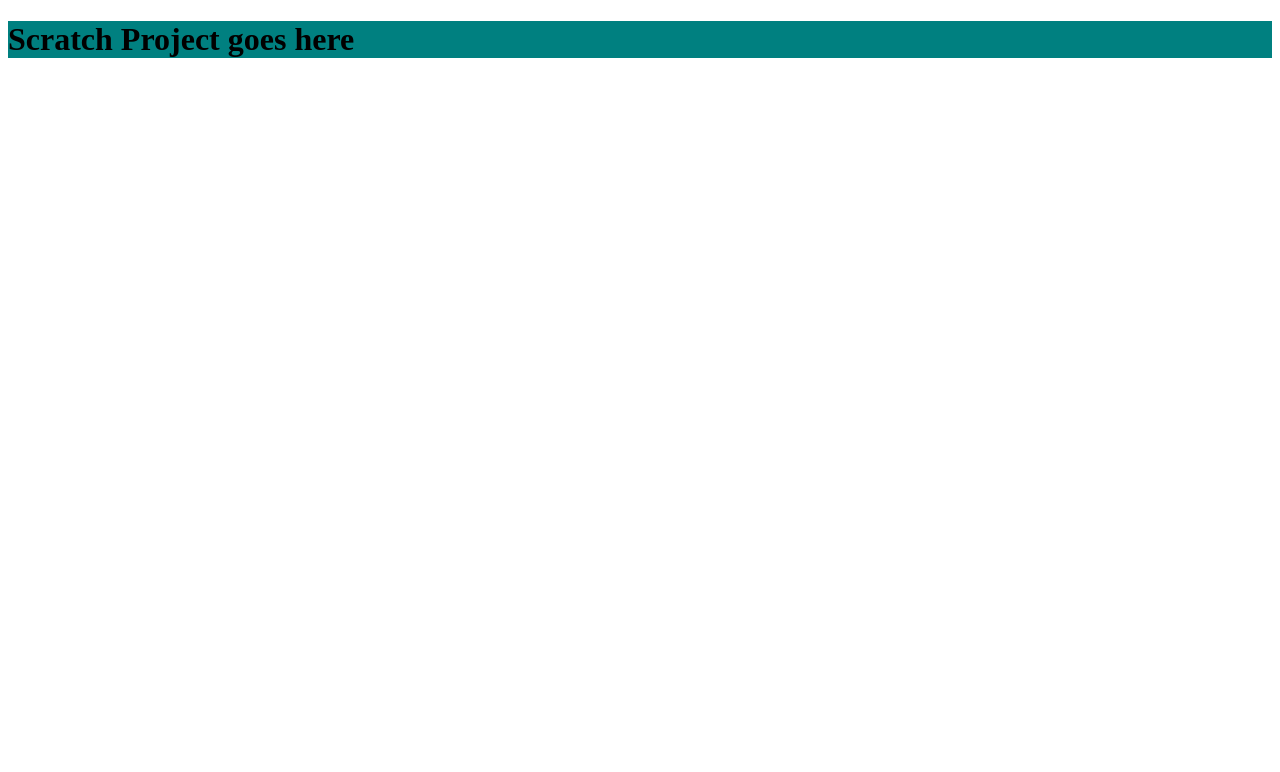
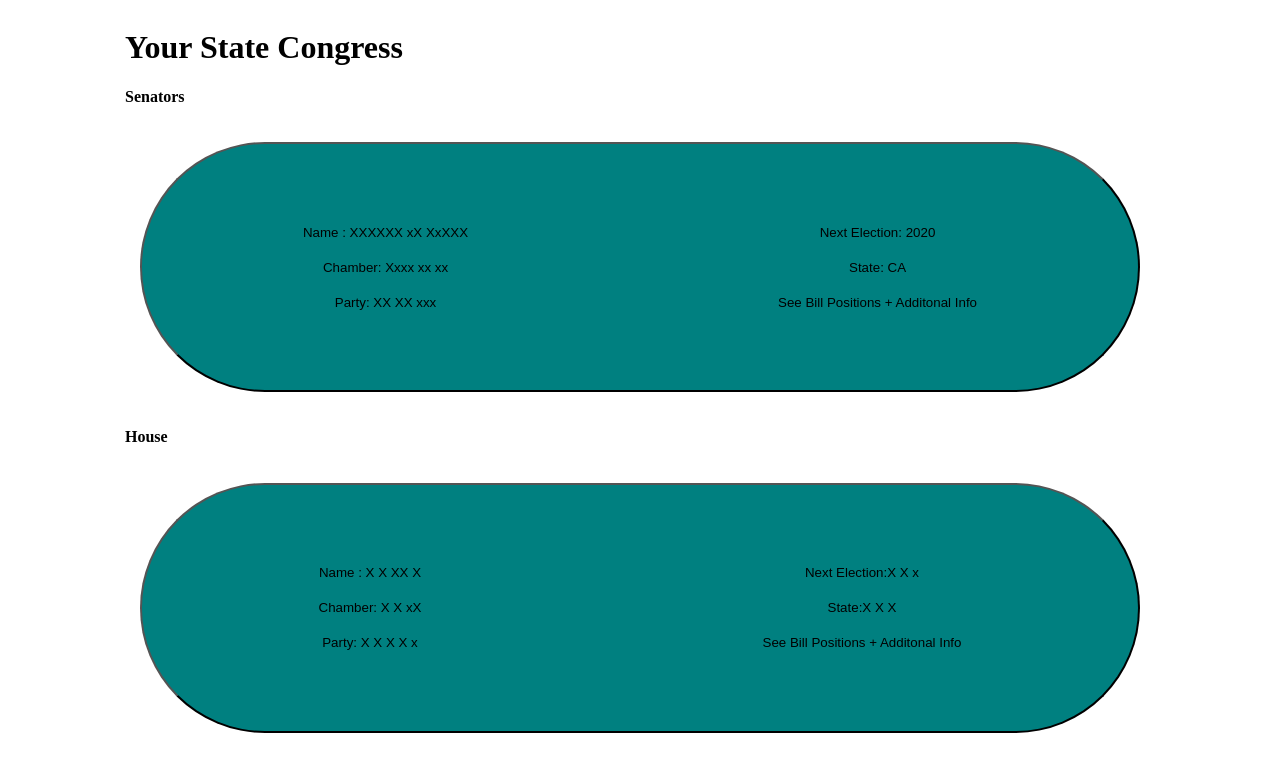
Before and after one commit to Intelligent-Voter/intelligent-voter, a React app: page /#/home in a window 1280 px wide. Built offline with nearby package versions, Linux system fonts and the light colour scheme.

Commit message:
homePage

```diff
--- a/client/App.js
+++ b/client/App.js
@@ -1,12 +1,20 @@
 import React, {Fragment} from "react"
-import ReactDOM from "react-dom"
+
+import MainPage from "./components/MainPage"
+import Individual from "./components/Individual"
+import {Route, Redirect, Switch} from "react-router-dom"
 
 function App(){
+
     return(
-    <Fragment>
-        <h1>Scratch Project goes here</h1>
-    </Fragment>
-    );
+        <React.Fragment>
+        <Switch>
+            <Route path ="/home" component={MainPage}></Route>
+            <Route path ="/individual" component = {Individual}></Route>
+            <Redirect from="/" exact to="/home"></Redirect>
+        </Switch>
+        </React.Fragment>
+    )
 }
 
 export default App;
--- /dev/null
+++ b/client/components/Individual.js
@@ -0,0 +1,40 @@
+import React, {Fragment} from "react"
+import ReactDOM from "react-dom"
+
+function Individual(){
+    return(
+    <Fragment>
+
+        <div className = "mainIndividual">
+            <h1>Name of the Individual</h1>
+            <div className = "billPosition">
+                <div className= "billFirstSection">
+                <div className= "indBillInfo">Bill Title:</div>
+                <div>Latest Action:</div>
+                <div>Description:</div>
+                <div>Postion:</div>
+                <div>Total Votes for this Bill:</div>
+                <div>Yes:</div>
+                <div>No:</div>
+                <div>Not Voting:</div>
+                </div>
+                <div>
+                <div>To authorize appropriations and to appropriate amounts for the Veterans Choice Program of the Department of Veterans Affairs, to improve hiring authorities of the Department, to authorize major medical facility leases, and for other purposes.</div>
+                <div>Became Public Law No: 115-46.</div>
+                <div>Department of Veterans Affairs Bonus Transparency Act</div>
+                <div>Yes</div>
+                <div>414</div>
+                <div>0</div>
+                <div>19</div>
+                </div>
+            </div>
+
+        </div>
+
+
+
+    </Fragment>
+    );
+}
+
+export default Individual;
--- /dev/null
+++ b/client/components/MainPage.js
@@ -0,0 +1,51 @@
+import React, {Fragment} from "react"
+import ReactDOM from "react-dom"
+import { Link, NavLink } from "react-router-dom";
+
+function MainPage(){
+    return(
+    <Fragment>
+        <div className = "secondPart">
+        <h1>Your State Congress</h1>
+        <h4>Senators</h4>
+        <div className = "senators">
+        <Link className = "test" to= "/individual">
+            <button className = "senatorButton" >
+                <div className = "senatorButtonInner">
+                <div>
+                    <div className = "info">Name : XXXXXX  xX XxXXX </div>
+                    <div className = "info">Chamber: Xxxx xx xx </div>
+                    <div className = "info">Party: XX XX xxx</div>
+                </div>
+                <div>
+                    <div className = "info">Next Election: 2020</div>
+                    <div className = "info">State: CA</div>
+                    <div className = "info">See Bill Positions + Additonal Info</div>
+                </div>
+                </div>
+            </button>
+            </Link>
+        </div>
+        <h4>House</h4>
+        <div className = "house">
+        <button className = "senatorButton" >
+                <div className = "senatorButtonInner">
+                <div>
+                    <div className = "info">Name : X X  XX X</div>
+                    <div className = "info">Chamber: X  X xX</div>
+                    <div className = "info">Party: X X X X x</div>
+                </div>
+                <div>
+                    <div className = "info">Next Election:X X x </div>
+                    <div className = "info">State:X X X </div>
+                    <div className = "info">See Bill Positions + Additonal Info</div>
+                </div>
+                </div>
+            </button>
+        </div>
+        </div>
+    </Fragment>
+    );
+}
+
+export default MainPage;
--- a/client/index.css
+++ b/client/index.css
@@ -1,13 +1,46 @@
 body {
     margin: 50;
     padding: 50;
+    display: flex;
+    justify-content: center;
+
 }
 
-div {
-    background-color: teal;
-}
+
 
 img {
     width: 640px;
     height: 426px;
 }
+
+.senatorButton{
+    min-width: 500px;
+    width: 1000px;
+    height: 250px;
+    background-color:teal;
+    border-radius: 200px;
+    margin: 15px
+}
+
+.senatorButtonInner{
+    display: flex;
+    align-items: center;
+    justify-content: space-around;
+}
+
+.info{
+    margin:20px
+}
+
+.secondPart{
+
+}
+
+.billPosition{
+    display:flex;
+    margin:20px
+}
+
+.billFirstSection{
+    width:300px
+}
--- a/client/index.js
+++ b/client/index.js
@@ -2,6 +2,11 @@ import React from 'react';
 import ReactDOM from 'react-dom';
 import './index.css';
 import App from './App';
+import { HashRouter } from "react-router-dom";
 
 
-ReactDOM.render(<App />, document.getElementById('root'));
+ReactDOM.render( <React.StrictMode>
+    <HashRouter>
+      <App />
+    </HashRouter>
+  </React.StrictMode>, document.getElementById('root'));
--- a/package.json
+++ b/package.json
@@ -27,6 +27,8 @@
     "nodemon": "^2.0.4",
     "react": "^16.13.1",
     "react-dom": "^16.13.1",
+    "react-router": "^5.2.0",
+    "react-router-dom": "^5.2.0",
     "regenerator-runtime": "^0.13.7"
   },
   "devDependencies": {
```
Also changed, not shown: 1 other file.
